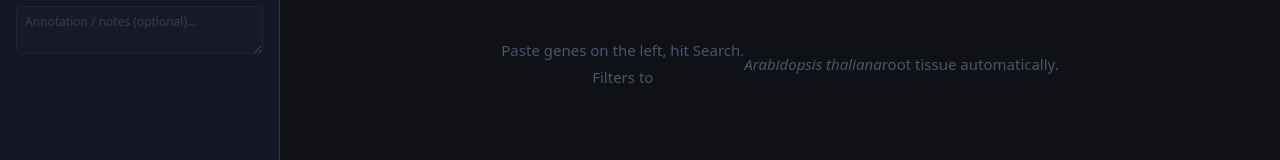
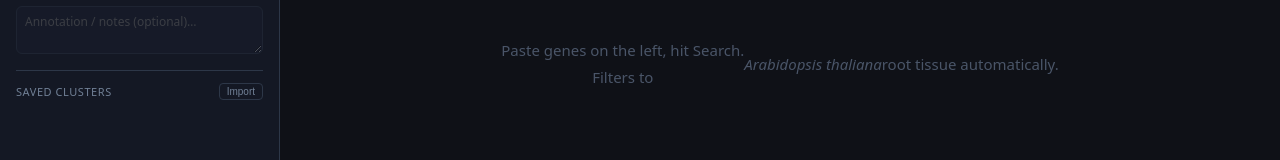
Before and after one commit to maltenzo/thesis-helper, a React (Vite) app: page / in a window 1280 px wide. Shown: the part 362-522 px from the top of the page. Built offline with nearby package versions, Linux system fonts and the light colour scheme.

Commit message:
Export/Import saved data

```diff
--- a/package.json
+++ b/package.json
@@ -11,6 +11,7 @@
   },
   "dependencies": {
     "@tanstack/react-query": "^5.100.9",
+    "lz-string": "^1.5.0",
     "react": "^19.2.5",
     "react-dom": "^19.2.5"
   },
--- a/src/App.css
+++ b/src/App.css
@@ -347,11 +347,85 @@ body {
   padding-top: 12px;
 }
 
+.saved-clusters-header {
+  display: flex;
+  align-items: center;
+  justify-content: space-between;
+}
+
 .saved-clusters-label {
   font-size: 11px;
   color: #718096;
   text-transform: uppercase;
   letter-spacing: 0.05em;
+}
+
+.cluster-io-btns {
+  display: flex;
+  gap: 4px;
+}
+
+.cluster-io-btn {
+  background: none;
+  border: 1px solid #2d3748;
+  border-radius: 4px;
+  color: #718096;
+  font-size: 10px;
+  padding: 2px 7px;
+  cursor: pointer;
+  transition: color 0.2s, border-color 0.2s;
+}
+
+.cluster-io-btn:hover,
+.cluster-io-btn.active {
+  color: #e2e8f0;
+  border-color: #4a5568;
+}
+
+.cluster-io-panel {
+  display: flex;
+  flex-direction: column;
+  gap: 6px;
+}
+
+.cluster-io-textarea {
+  width: 100%;
+  background: #1a1f2e;
+  border: 1px solid #2d3748;
+  border-radius: 6px;
+  color: #a0aec0;
+  font-size: 10px;
+  font-family: monospace;
+  padding: 6px 8px;
+  resize: vertical;
+  box-sizing: border-box;
+}
+
+.cluster-io-confirm-btn {
+  align-self: flex-end;
+  background: #3182ce;
+  border: none;
+  border-radius: 4px;
+  color: white;
+  font-size: 11px;
+  font-weight: 600;
+  padding: 4px 12px;
+  cursor: pointer;
+  transition: background 0.2s;
+}
+
+.cluster-io-confirm-btn:hover:not(:disabled) {
+  background: #4299e1;
+}
+
+.cluster-io-confirm-btn:disabled {
+  opacity: 0.4;
+  cursor: default;
+}
+
+.cluster-io-error {
+  font-size: 11px;
+  color: #fc8181;
 }
 
 .cluster-list {
--- a/src/App.jsx
+++ b/src/App.jsx
@@ -9,7 +9,7 @@ import './App.css';
 
 export default function App() {
   const { status, progress, geneMap, cellTypeMap, error, search, loadResults, clear } = useGeneData();
-  const { clusters, save, remove } = useSavedClusters();
+  const { clusters, save, remove, toBase64, fromBase64 } = useSavedClusters();
   const [selectedGene, setSelectedGene] = useState(null);
   const [selectedCellType, setSelectedCellType] = useState(null);
   const [currentGenes, setCurrentGenes] = useState([]);
@@ -113,6 +113,8 @@ export default function App() {
             clusters={clusters}
             onLoad={handleLoadCluster}
             onDelete={remove}
+            onExport={toBase64}
+            onImport={fromBase64}
           />
         </aside>
 
--- a/src/SavedClusters.jsx
+++ b/src/SavedClusters.jsx
@@ -1,4 +1,4 @@
-import { useState } from 'react';
+import { useState, useRef } from 'react';
 
 export function SaveCluster({ genes, filters, onSave }) {
   const [name, setName] = useState('');
@@ -44,12 +44,114 @@ export function SaveCluster({ genes, filters, onSave }) {
   );
 }
 
-export function SavedClusterList({ clusters, onLoad, onDelete }) {
-  if (clusters.length === 0) return null;
+export function SavedClusterList({ clusters, onLoad, onDelete, onExport, onImport }) {
+  const [mode, setMode] = useState(null); // null | 'export' | 'import'
+  const [exportStr, setExportStr] = useState('');
+  const [importStr, setImportStr] = useState('');
+  const [importError, setImportError] = useState('');
+  const [copied, setCopied] = useState(false);
+  const textareaRef = useRef(null);
+
+  function handleExport() {
+    if (mode === 'export') { setMode(null); return; }
+    setExportStr(onExport());
+    setMode('export');
+  }
+
+  function handleImportToggle() {
+    if (mode === 'import') { setMode(null); setImportStr(''); setImportError(''); return; }
+    setMode('import');
+  }
+
+  function handleImport() {
+    setImportError('');
+    try {
+      const count = onImport(importStr);
+      setImportStr('');
+      setMode(null);
+      alert(`Imported ${count} cluster(s).`);
+    } catch (e) {
+      setImportError(e.message);
+    }
+  }
+
+  function handleCopy() {
+    navigator.clipboard.writeText(exportStr).then(() => {
+      setCopied(true);
+      setTimeout(() => setCopied(false), 2000);
+    });
+  }
+
+  if (clusters.length === 0 && mode !== 'import') return (
+    <div className="saved-clusters">
+      <div className="saved-clusters-header">
+        <span className="saved-clusters-label">Saved clusters</span>
+        <button className="cluster-io-btn" onClick={handleImportToggle}>Import</button>
+      </div>
+      {mode === 'import' && (
+        <div className="cluster-io-panel">
+          <textarea
+            className="cluster-io-textarea"
+            value={importStr}
+            onChange={(e) => setImportStr(e.target.value)}
+            placeholder="Paste exported string here…"
+            rows={4}
+            ref={textareaRef}
+          />
+          {importError && <span className="cluster-io-error">{importError}</span>}
+          <button className="cluster-io-confirm-btn" onClick={handleImport} disabled={!importStr.trim()}>
+            Import
+          </button>
+        </div>
+      )}
+    </div>
+  );
 
   return (
     <div className="saved-clusters">
-      <div className="saved-clusters-label">Saved clusters</div>
+      <div className="saved-clusters-header">
+        <span className="saved-clusters-label">Saved clusters</span>
+        <div className="cluster-io-btns">
+          <button className={`cluster-io-btn${mode === 'export' ? ' active' : ''}`} onClick={handleExport}>
+            Export
+          </button>
+          <button className={`cluster-io-btn${mode === 'import' ? ' active' : ''}`} onClick={handleImportToggle}>
+            Import
+          </button>
+        </div>
+      </div>
+
+      {mode === 'export' && (
+        <div className="cluster-io-panel">
+          <textarea
+            className="cluster-io-textarea"
+            value={exportStr}
+            readOnly
+            rows={4}
+            onClick={(e) => e.target.select()}
+          />
+          <button className="cluster-io-confirm-btn" onClick={handleCopy}>
+            {copied ? 'Copied!' : 'Copy'}
+          </button>
+        </div>
+      )}
+
+      {mode === 'import' && (
+        <div className="cluster-io-panel">
+          <textarea
+            className="cluster-io-textarea"
+            value={importStr}
+            onChange={(e) => setImportStr(e.target.value)}
+            placeholder="Paste exported string here…"
+            rows={4}
+          />
+          {importError && <span className="cluster-io-error">{importError}</span>}
+          <button className="cluster-io-confirm-btn" onClick={handleImport} disabled={!importStr.trim()}>
+            Import
+          </button>
+        </div>
+      )}
+
       <ul className="cluster-list">
         {clusters.map((c) => (
           <li key={c.id} className="cluster-item">
--- a/src/useSavedClusters.js
+++ b/src/useSavedClusters.js
@@ -1,4 +1,5 @@
 import { useState, useCallback } from 'react';
+import { compressToBase64, decompressFromBase64 } from 'lz-string';
 
 const STORAGE_KEY = 'plantscrna_clusters';
 
@@ -36,5 +37,23 @@ export function useSavedClusters() {
     });
   }, []);
 
-  return { clusters, save, remove };
+  const toBase64 = useCallback(() => {
+    return compressToBase64(JSON.stringify(clusters));
+  }, [clusters]);
+
+  const fromBase64 = useCallback((str) => {
+    const json = decompressFromBase64(str.trim());
+    if (!json) throw new Error('Invalid or corrupted string');
+    const imported = JSON.parse(json);
+    if (!Array.isArray(imported)) throw new Error('Invalid format');
+    setClusters((prev) => {
+      const kept = prev.filter((c) => !imported.some((ic) => ic.name === c.name));
+      const next = [...imported, ...kept];
+      persist(next);
+      return next;
+    });
+    return imported.length;
+  }, []);
+
+  return { clusters, save, remove, toBase64, fromBase64 };
 }
```
Also changed, not shown: 1 other file (tests, documents, lock files or other folders).
